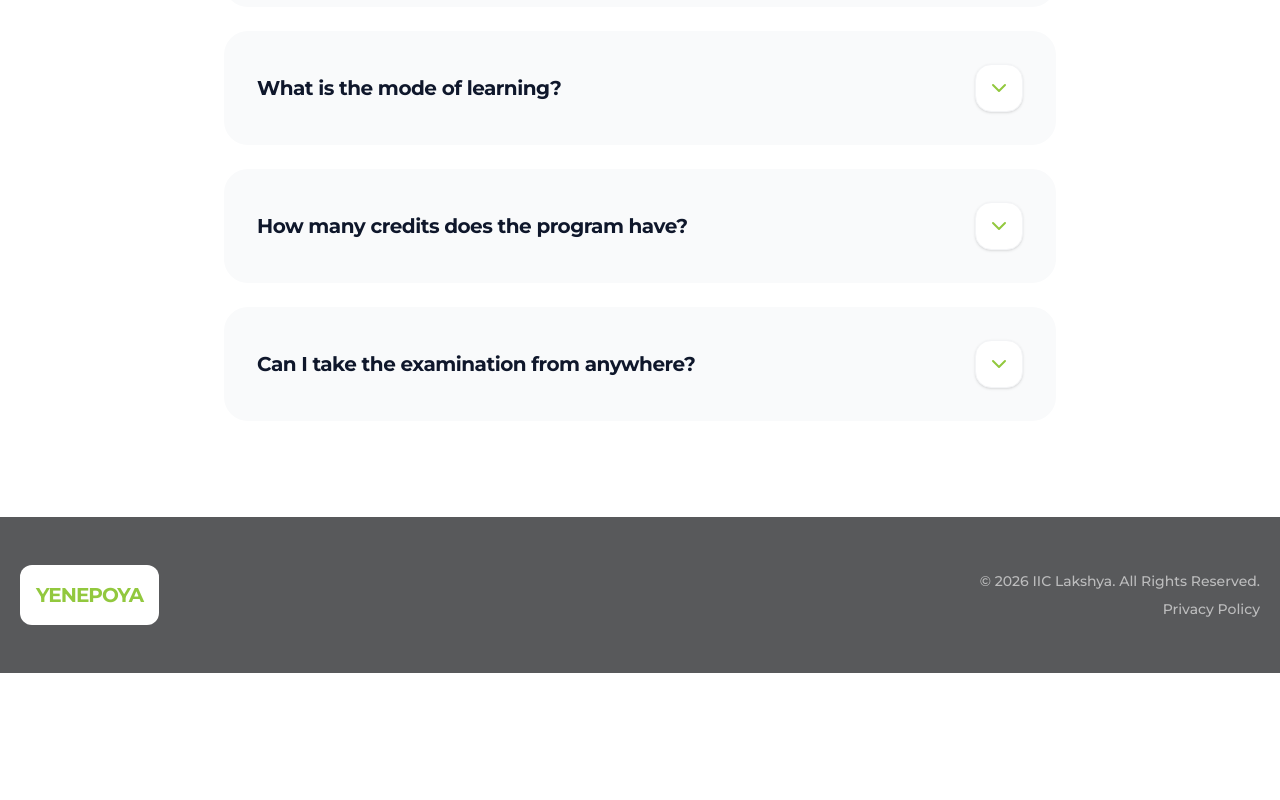
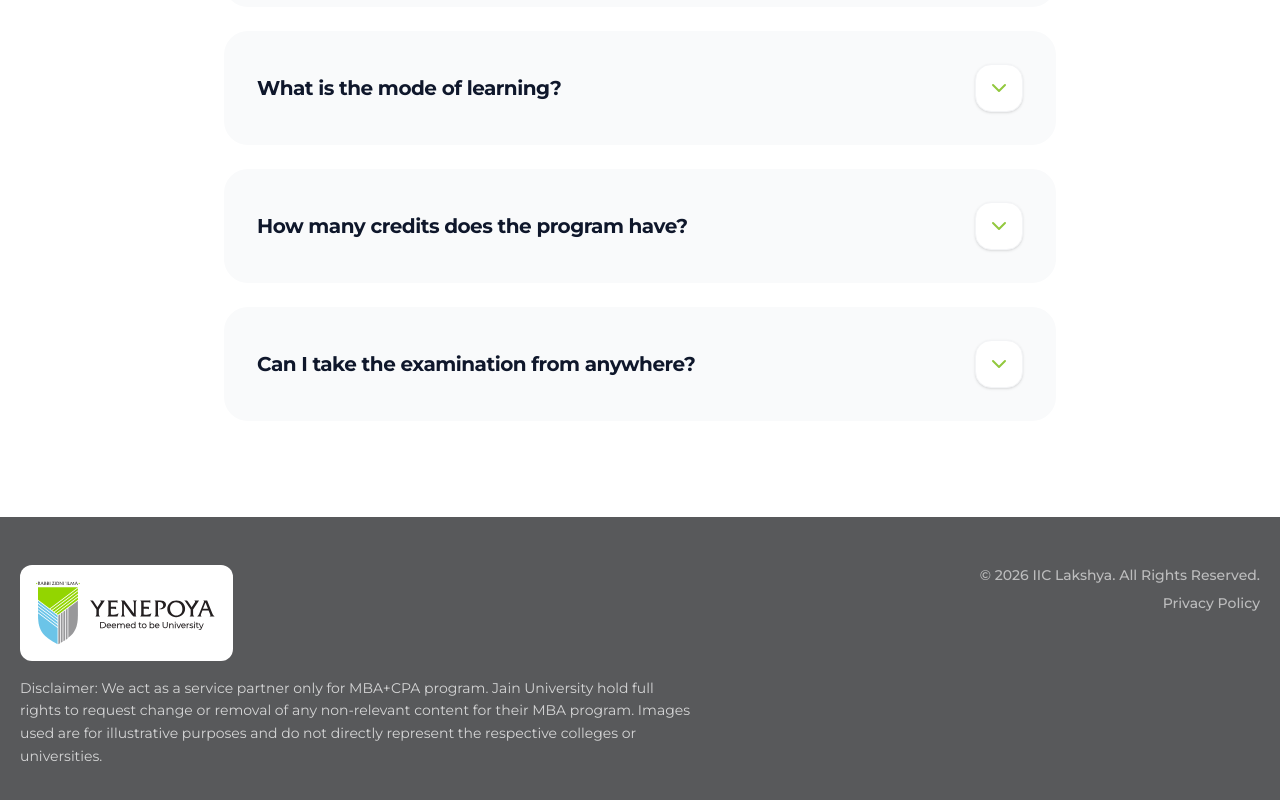
Before and after one commit to itlakshya/MBA-YENEPOYA, a Next.js app: page / in a window 1280 px wide. Shown: the part 5925-6725 px from the top of the page. Before the commit the page ends 6598 px from the top, so only its background shows below. Built offline with nearby package versions, Linux system fonts and the light colour scheme; no server answers.

Commit message:
added the logo and disclimer

```diff
--- a/next.config.ts
+++ b/next.config.ts
@@ -1,7 +1,15 @@
 import type { NextConfig } from "next";
 
 const nextConfig: NextConfig = {
-  /* config options here */
+  async redirects() {
+    return [
+      {
+        source: '/',
+        destination: '/online-mba-yenepoyauniversity',
+        permanent: true,
+      },
+    ];
+  },
 };
 
 export default nextConfig;
--- a/src/app/api/lead/route.ts
+++ b/src/app/api/lead/route.ts
@@ -2,6 +2,9 @@ import { after, NextRequest, NextResponse } from 'next/server';
 import { buildLeadSquaredAttributes, sendLeadSquaredCaptureIfNeeded } from '@/utils/lsq';
 import logger from '@/utils/logger';
 import { ensureLeadsTable, query } from '@/utils/db';
+
+const LANDING_PATH = '/online-mba-yenepoyauniversity';
+const DEFAULT_SITE_ORIGIN = 'https://yenepoyaonline.com';
 
 const storeLead = async (params: {
     name?: string;
@@ -9,12 +12,11 @@ const storeLead = async (params: {
     phone?: string;
     experience?: string;
     stage?: string;
-    source: string;
 }) => {
     await ensureLeadsTable();
     await query(
         'INSERT INTO leads (name, email, phone, experience, stage, source) VALUES ($1, $2, $3, $4, $5, $6)',
-        [params.name, params.email, params.phone, params.experience, params.stage || null, params.source]
+        [params.name, params.email, params.phone, params.experience, params.stage || null, null]
     );
 };
 
@@ -25,14 +27,17 @@ export async function POST(req: NextRequest) {
 
         const host = req.headers.get('host') || 'unknown';
         const protocol = req.headers.get('x-forwarded-proto') || 'https';
-        const domainUrl = `${protocol}://${host}`;
+        const siteOrigin =
+            process.env.NEXT_PUBLIC_SITE_URL?.replace(/\/$/, '') ||
+            (host === 'unknown' ? DEFAULT_SITE_ORIGIN : `${protocol}://${host}`);
+        const conversionRefUrl = `${siteOrigin}${LANDING_PATH}`;
 
         const attributes = buildLeadSquaredAttributes({
             name,
             email,
             mobile: phone,
             workExperience: experience,
-            source: domainUrl
+            conversionRefUrl
         });
 
         if (!attributes) {
@@ -41,7 +46,7 @@ export async function POST(req: NextRequest) {
 
         after(async () => {
             try {
-                await storeLead({ name, email, phone, experience, stage, source: domainUrl });
+                await storeLead({ name, email, phone, experience, stage });
             } catch (dbError) {
                 logger.error(dbError as Error, 'Database Lead Storage Error');
             }
--- /dev/null
+++ b/src/app/online-mba-yenepoyauniversity/page.tsx
@@ -0,0 +1,3 @@
+'use client';
+
+export { default } from '../page';
--- a/src/app/page.tsx
+++ b/src/app/page.tsx
@@ -953,13 +953,20 @@ export default function Home() {
       </main>
 
       <footer className="bg-brand-footer text-white font-sans">
-        <div className="max-w-7xl mx-auto px-5 py-12 flex flex-col md:flex-row justify-between items-center gap-8">
-          <div className="bg-white p-4 rounded-xl inline-block">
-            <div className="flex items-center space-x-3">
-              <div className="flex flex-col leading-none">
-                <span className="text-brand-primary font-black text-xl uppercase tracking-tighter">YENEPOYA</span>
-              </div>
-            </div>
+        <div className="max-w-7xl mx-auto px-5 py-12 flex flex-col md:flex-row justify-between items-center md:items-start gap-8">
+          <div className="flex flex-col items-center md:items-start gap-4 max-w-2xl">
+            <div className="bg-white p-4 rounded-xl inline-block">
+              <Image
+                src="/favicon.svg"
+                alt="MBA CPA logo"
+                width={96}
+                height={96}
+                className="h-16 w-auto"
+              />
+          </div>
+            <p className="text-sm leading-relaxed text-white/75 text-center md:text-left">
+              Disclaimer: We act as a service partner only for MBA+CPA program. Jain University hold full rights to request change or removal of any non-relevant content for their MBA program. Images used are for illustrative purposes and do not directly represent the respective colleges or universities.
+            </p>
           </div>
           <div className="flex flex-col md:items-end gap-2 text-sm text-white/60 font-medium">
             <p>© 2026 IIC Lakshya. All Rights Reserved.</p>
--- a/src/utils/lsq.ts
+++ b/src/utils/lsq.ts
@@ -236,7 +236,7 @@ export const buildLeadSquaredAttributes = (params: {
     eduQualificationName?: string | null;
     workExperience?: string | null;
     examCenterName?: string | null;
-    source?: string | null;
+    conversionRefUrl?: string | null;
     attendedScholarship?: boolean | null;
     lapSignInDate?: string | null;
 }) => {
@@ -257,7 +257,7 @@ export const buildLeadSquaredAttributes = (params: {
         { Attribute: "mx_Highest_Education_Qualification", Value: params.eduQualificationName || "" },
         { Attribute: "mx_Work_Experience", Value: params.workExperience || "" },
         { Attribute: "mx_Branch", Value: params.examCenterName || "" },
-        { Attribute: "Source", Value: params.source || "Lakshya Assesment portal" },
+        { Attribute: "mx_Conversion_Ref_URL", Value: params.conversionRefUrl || "" },
         ...(params.attendedScholarship ? [{ Attribute: "mx_Attended_Scholarship", Value: "Yes" }] : []),
         ...(lapSignInDate ? [{ Attribute: "mx_LAP_SignIn_Date", Value: lapSignInDate }] : [])
     ];
```
